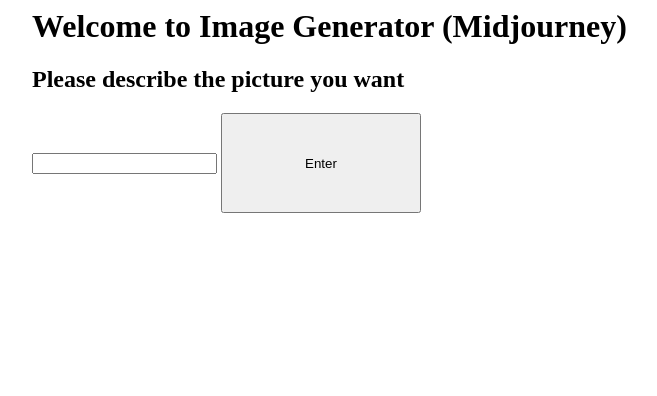
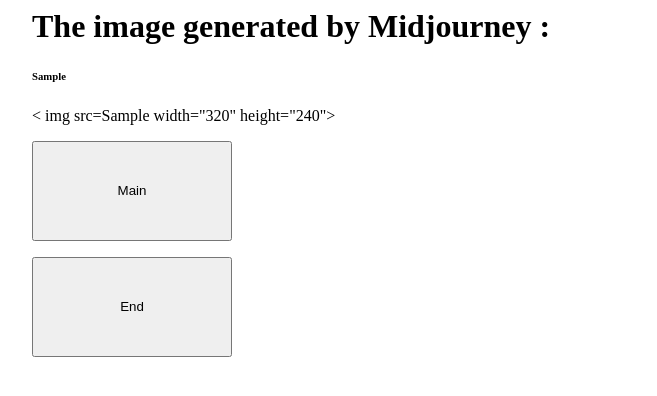
Before and after one commit to Tao0503/RPA-19ffeb2024, a Python web app: template templates/image_result.html in a window 1280 px wide. Shown: the top 396 px of the page, without its empty margins (292-949 px from the left). Run offline with Jinja, Linux system fonts and the light colour scheme; the template is opened without the code that fills it: most values are stand-ins (such as "Sample title", 1, 10 or a date in 2020).

Commit message:
Update image_result.html

```diff
--- a/templates/image_result.html
+++ b/templates/image_result.html
@@ -6,10 +6,13 @@
 </style>
 
 <div class="container">
-<h1>Welcome to Image Generator (Midjourney)</h1>
-<form action="/image_result" method="post">
-        <h2>Please describe the picture you want </h2>
-        <input type = "text" name="q">
-        <input type = "submit" value="Enter" style="width:200px;height:100px;">
+<h1>The image generated by Midjourney : </h1>
+<p><h6>{{r}}</h6></p >
+<p>< img src={{r}} width="320" height="240"></p >
+<form action="/main" method="post">
+        <input type = "submit" value="Main" style="width:200px;height:100px;">
+</form>
+<form action="/end" method="post">
+    <input type = "submit" value="End" style="width:200px;height:100px;">
 </form>
 </div>
```
